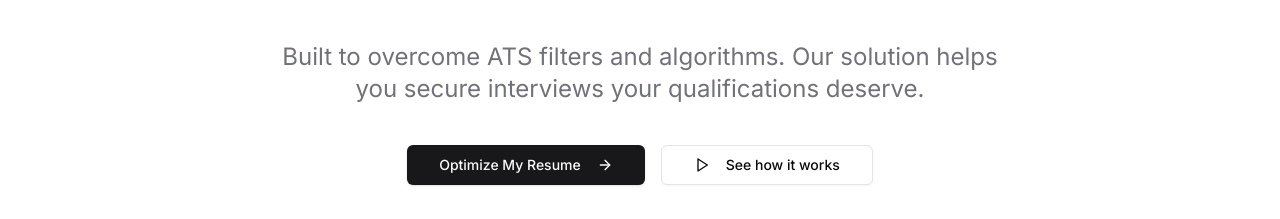
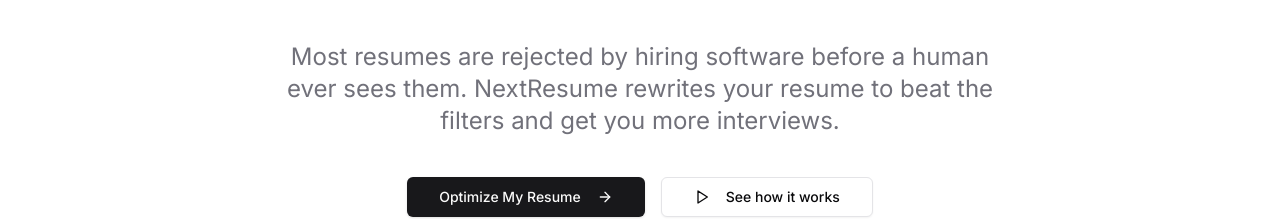
Before and after one commit to makararena/NextResume, a Next.js app: page / in a window 1280 px wide. Shown: the part 316-535 px from the top of the page. Built offline with nearby package versions, Linux system fonts and the light colour scheme; no server answers.

Commit message:
change desription alnding page to be clearer

```diff
--- a/src/app/page.tsx
+++ b/src/app/page.tsx
@@ -110,7 +110,7 @@
               </h1>
             </div>
             <p className="text-lg sm:text-xl md:text-2xl text-muted-foreground max-w-3xl mx-auto px-4">
-              Built to overcome ATS filters and algorithms. Our solution helps you secure interviews your qualifications deserve.
+              Most resumes are rejected by hiring software before a human ever sees them. NextResume rewrites your resume to beat the filters and get you more interviews.
             </p>
           </div>
           <div className="flex flex-col sm:flex-row gap-4 justify-center px-4">
```
